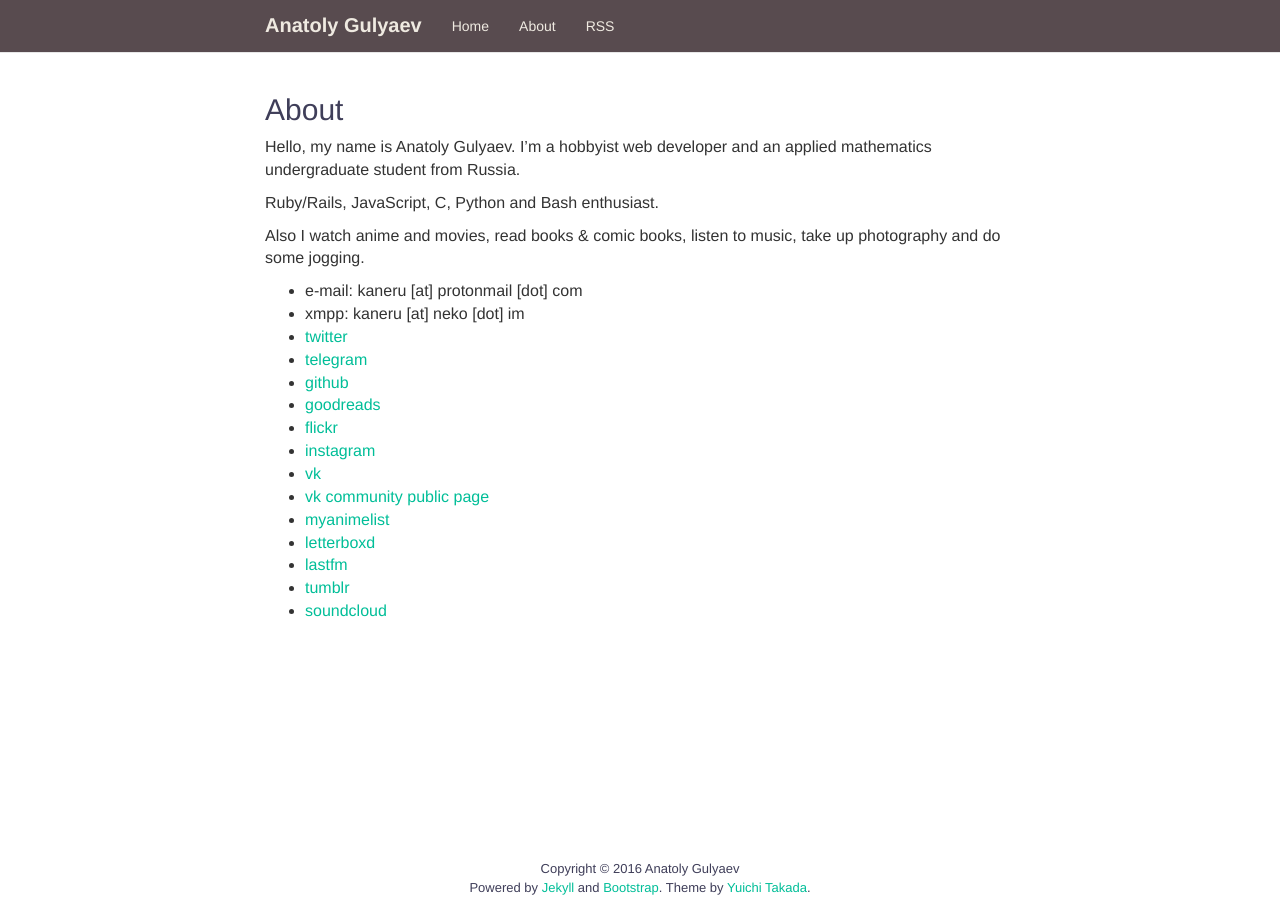
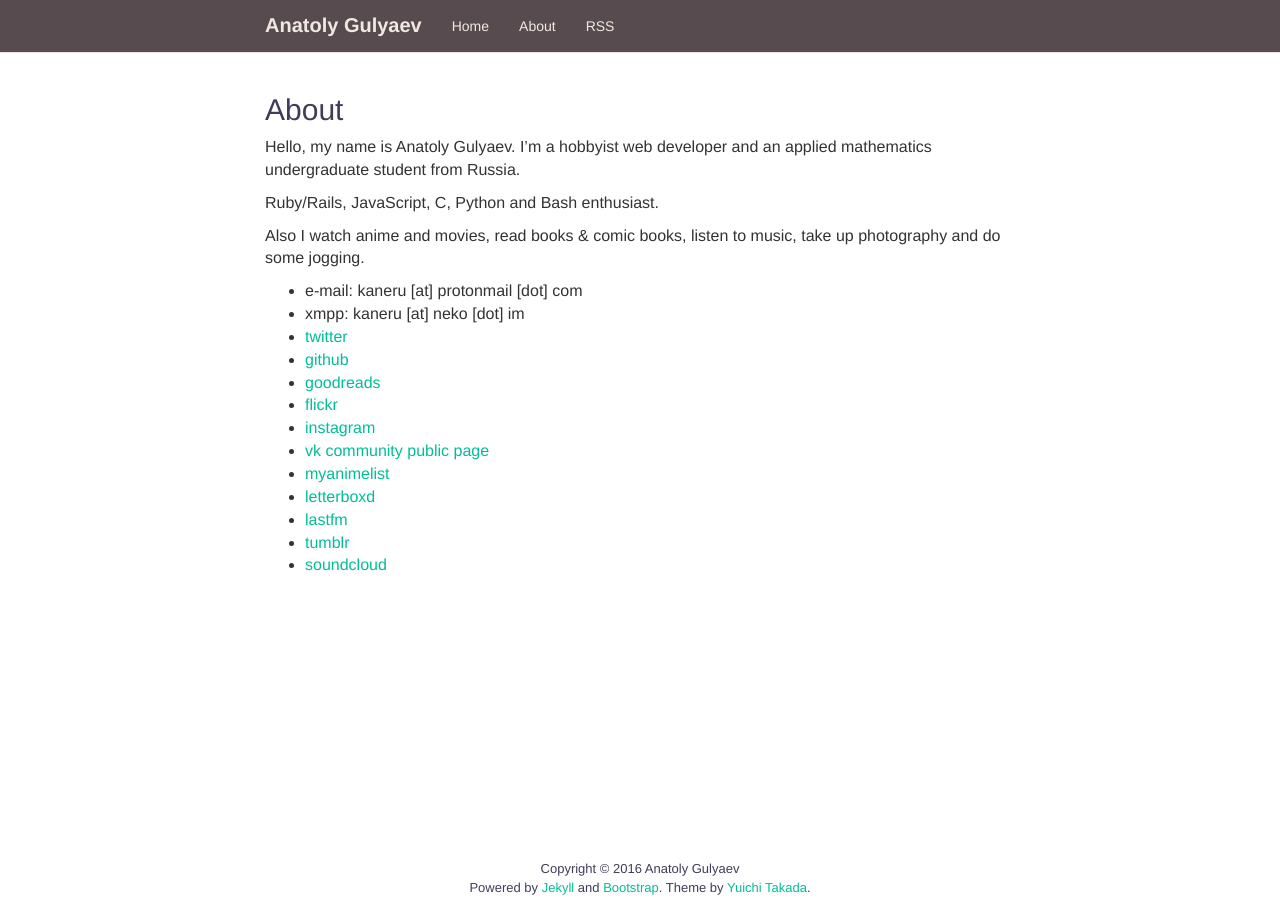
Before and after one commit to kaneru/kaneru.github.io, a Jekyll site: the page built from _pages/about.md, in a window 1280 px wide. Built offline with Jekyll 4.4.1, drawn with Linux system fonts in a browser that asks for light colours; nearby versions of some CDN libraries.

Commit message:
Remove vk and telegram links

```diff
--- a/_pages/about.md
+++ b/_pages/about.md
@@ -13,12 +13,10 @@ Also I watch anime and movies, read books & comic books, listen to music, take u
 - e-mail: kaneru [at] protonmail [dot] com
 - xmpp: kaneru [at] neko [dot] im
 - [twitter](https://twitter.com/kaneru__)
-- [telegram](https://telegram.me/kaneru)
 - [github](https://github.com/kaneru)
 - [goodreads](https://www.goodreads.com/kaneru)
 - [flickr](https://www.flickr.com/photos/kaneru)
 - [instagram](https://www.instagram.com/kaneru_)
-- [vk](https://vk.com/kaneru)
 - [vk community public page](https://vk.com/asian_architecture)
 - [myanimelist](https://myanimelist.net/animelist/kaneru_)
 - [letterboxd](https://letterboxd.com/kaneru/)
```
